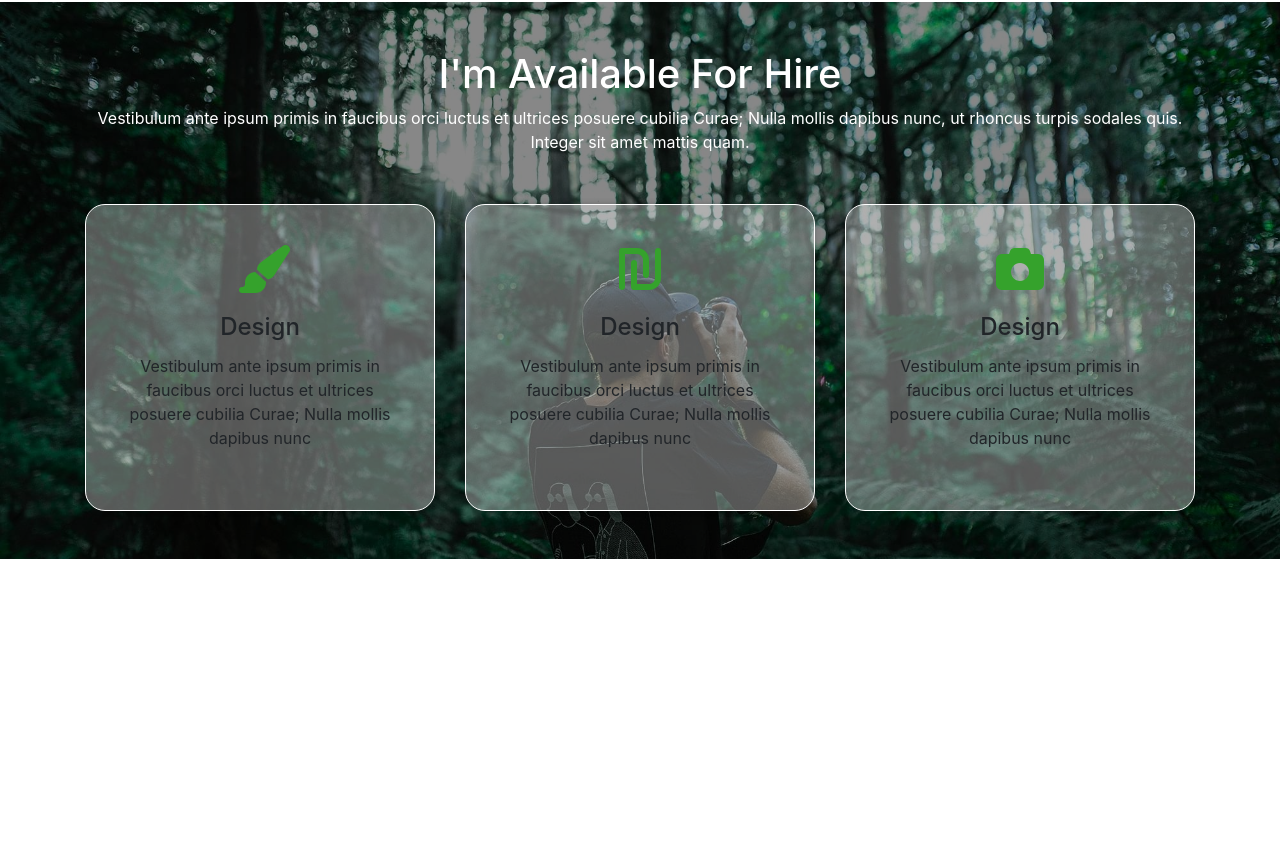
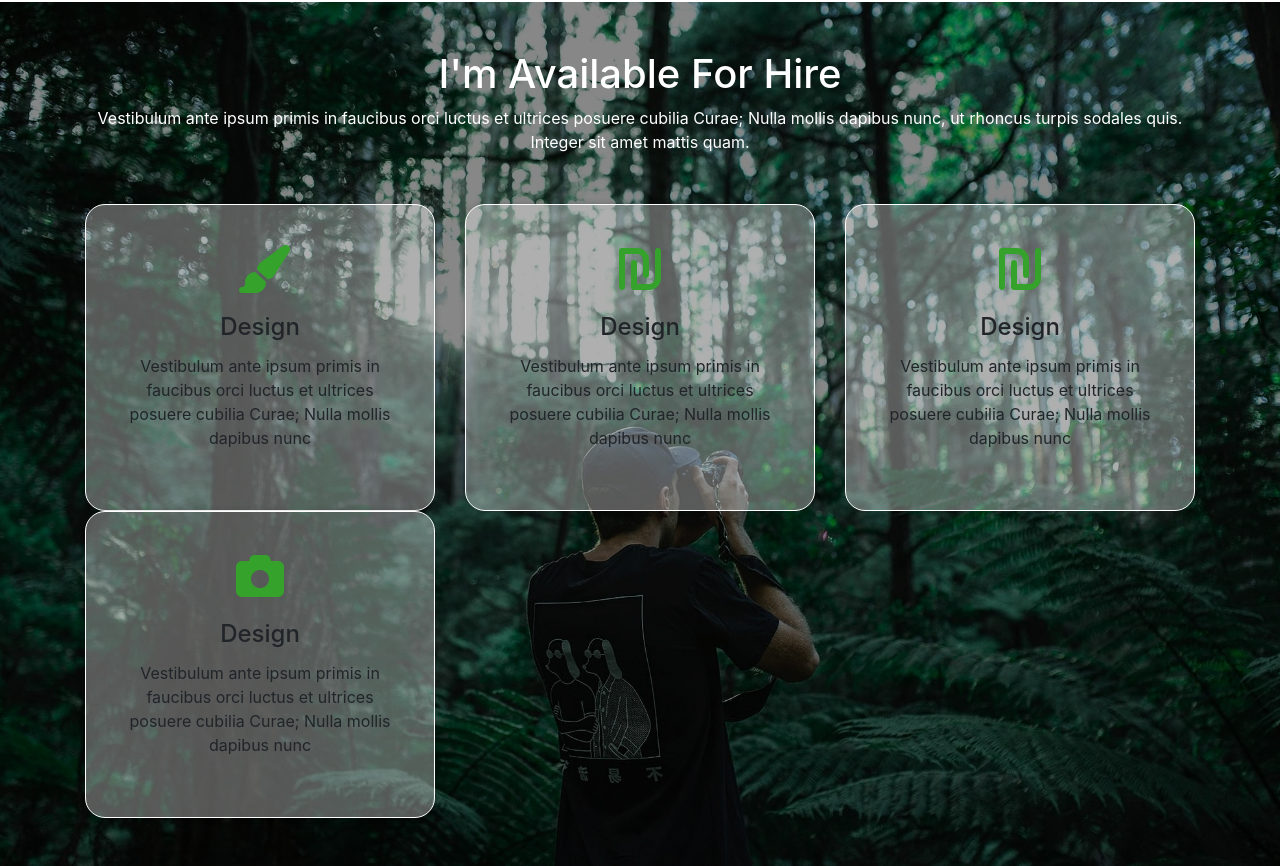
Before and after one commit to hoaiphuc99/demo_github, a plain HTML site: page index.html in a window 1280 px wide. Shown: the part 2073-2939 px from the top of the page. Before the commit the page ends 2632 px from the top, so only its background shows below. Drawn offline with nearby package versions, Linux system fonts and the light colour scheme.

Commit message:
Update index.html

```diff
--- a/index.html
+++ b/index.html
@@ -278,6 +278,16 @@
           </div>
           <div class="col-4">
             <div class="card">
+              <i class="fa fa-shekel-sign fa-3x"></i>
+              <div class="card-body">
+                <h4 class="card-title">Design</h4>
+                <p class="card-text">Vestibulum ante ipsum primis in faucibus orci luctus et ultrices posuere cubilia
+                  Curae; Nulla mollis dapibus nunc</p>
+              </div>
+            </div>
+          </div>
+          <div class="col-4">
+            <div class="card">
               <i class="fa fa-camera fa-3x"></i>
               <div class="card-body">
                 <h4 class="card-title">Design</h4>
```
